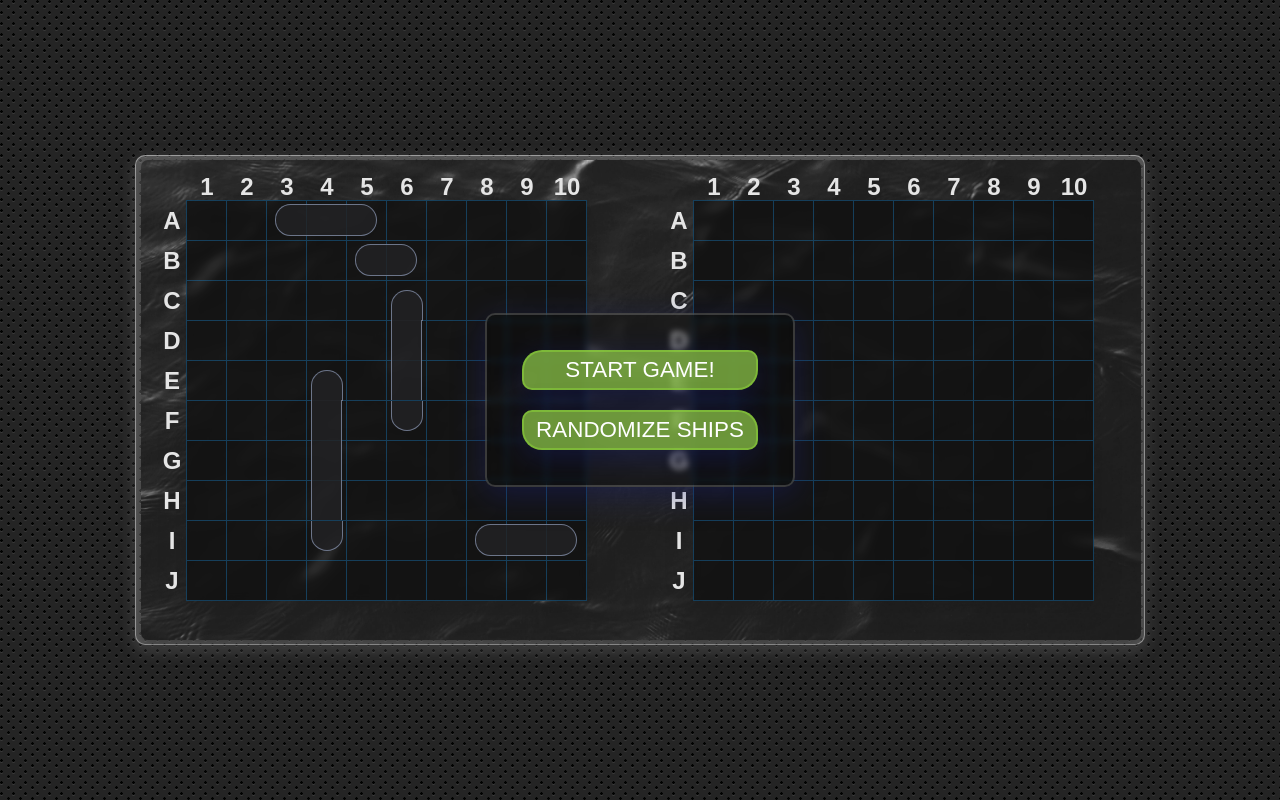
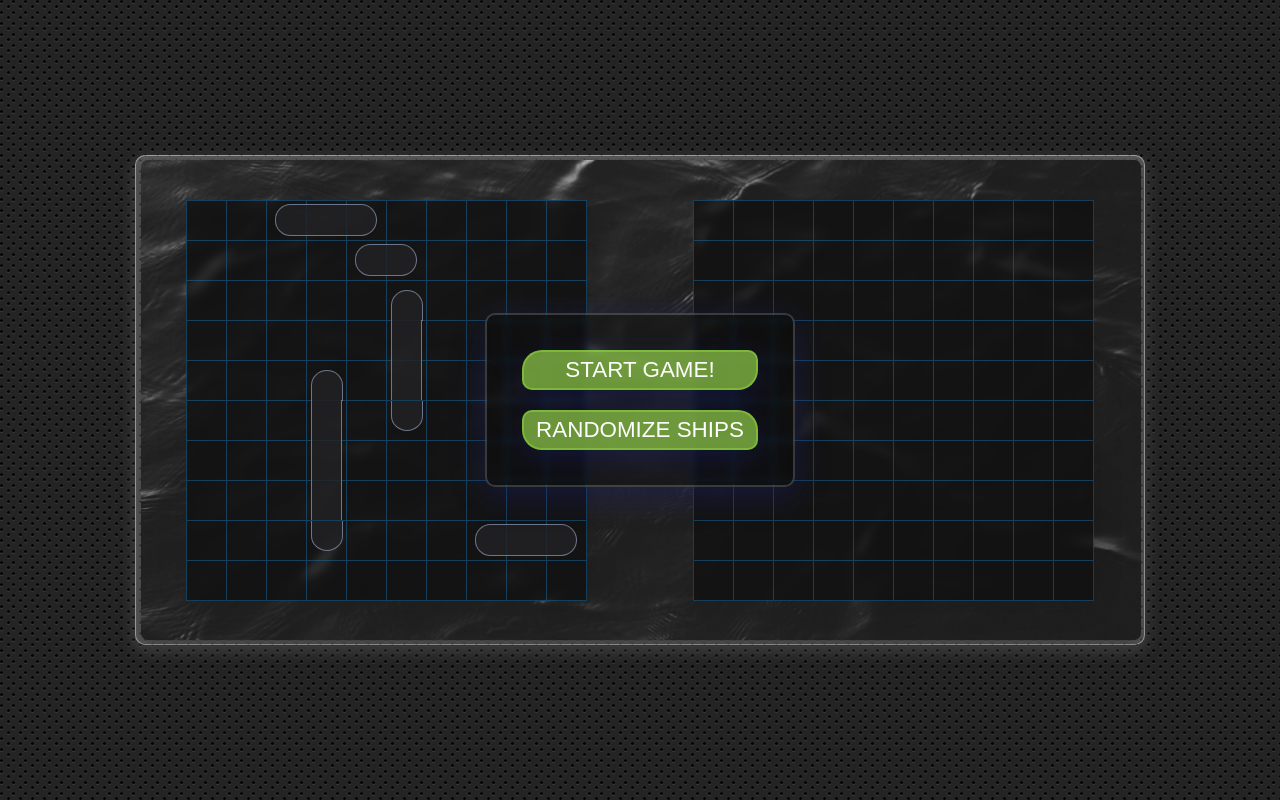
Before and after one commit to studentszO/battleship-game, a website built with webpack: page src/template.html in a window 1280 px wide. Built offline with nearby package versions, Linux system fonts and the light colour scheme.

Commit message:
Remove letters/numbers

```diff
--- a/src/modules/DOM/board.js
+++ b/src/modules/DOM/board.js
@@ -50,8 +50,8 @@ export default function makeBoard(player) {
   boardContainer.classList.add(`${player.name}-board`);
 
   gameContainer.appendChild(boardContainer);
-  boardContainer.appendChild(handleBoardLetters());
-  boardContainer.appendChild(handleBoardNumbers());
+  // boardContainer.appendChild(handleBoardLetters());
+  // boardContainer.appendChild(handleBoardNumbers());
 
   Object.keys(player.board.cells).forEach((key) => {
     const lineOfCells = makeCellsLine(key);
--- a/src/style.css
+++ b/src/style.css
@@ -77,27 +77,6 @@ html {
   border-top: 0;
 }
 
-.game-container > div:first-of-type > .board-numbers,
-.game-container > div:last-of-type > .board-numbers {
-  position: absolute;
-  display: flex;
-  justify-content: center;
-  width: calc(var(--cell-width-height) * 10);
-  top: -28px;
-  border: none;
-}
-
-.game-container > div:first-of-type > .board-letters,
-.game-container > div:last-of-type > .board-letters {
-  position: absolute;
-  display: flex;
-  flex-direction: column;
-  justify-content: center;
-  height: calc(var(--cell-width-height) * 10);
-  left: -35px;
-  border: none;
-}
-
 .game-container > div:last-of-type [class^="ship"]::before {
   display: none;
 }
@@ -105,22 +84,6 @@ html {
 .game-container > div:last-of-type [class^="ship"]::after {
   display: flex;
   justify-self: center;
-}
-
-.board-numbers > span,
-.board-letters > span {
-  width: var(--cell-width-height);
-  text-align: center;
-  font-size: 1.5rem;
-  font-weight: 600;
-  color: white;
-}
-
-.board-letters > span {
-  height: var(--cell-width-height);
-  display: flex;
-  justify-content: center;
-  align-items: center;
 }
 
 .miss::after {
```
